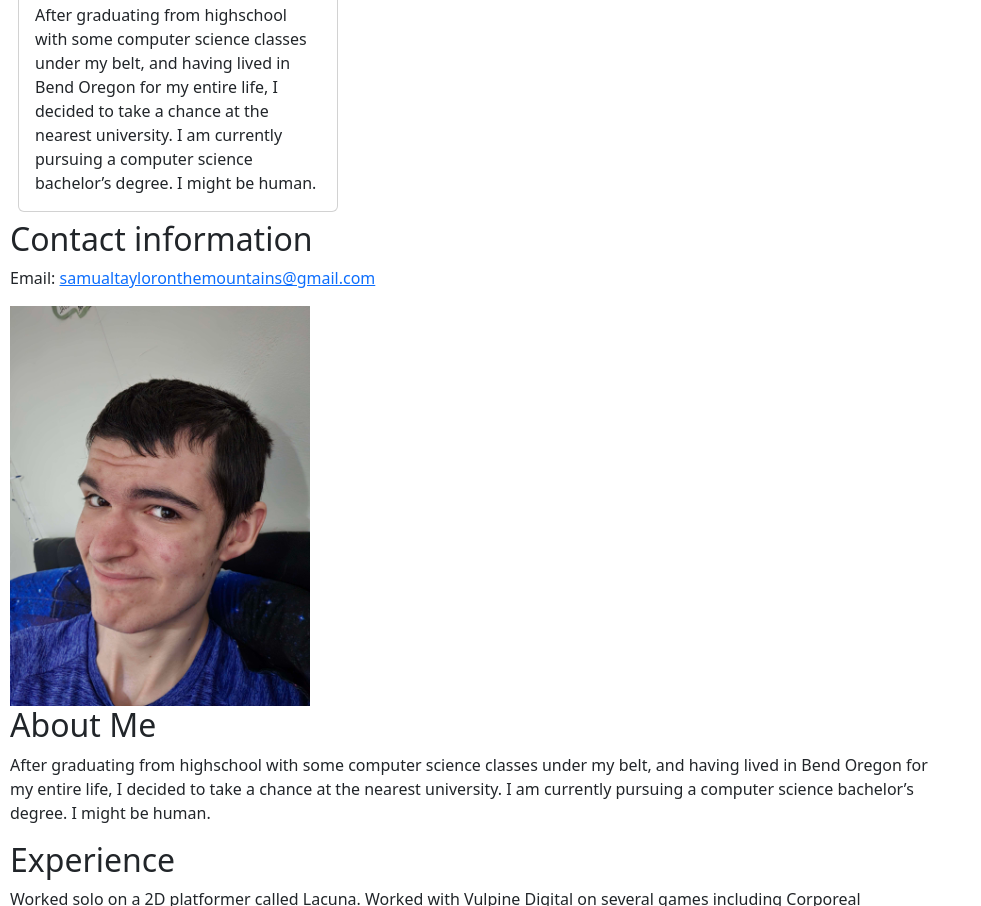
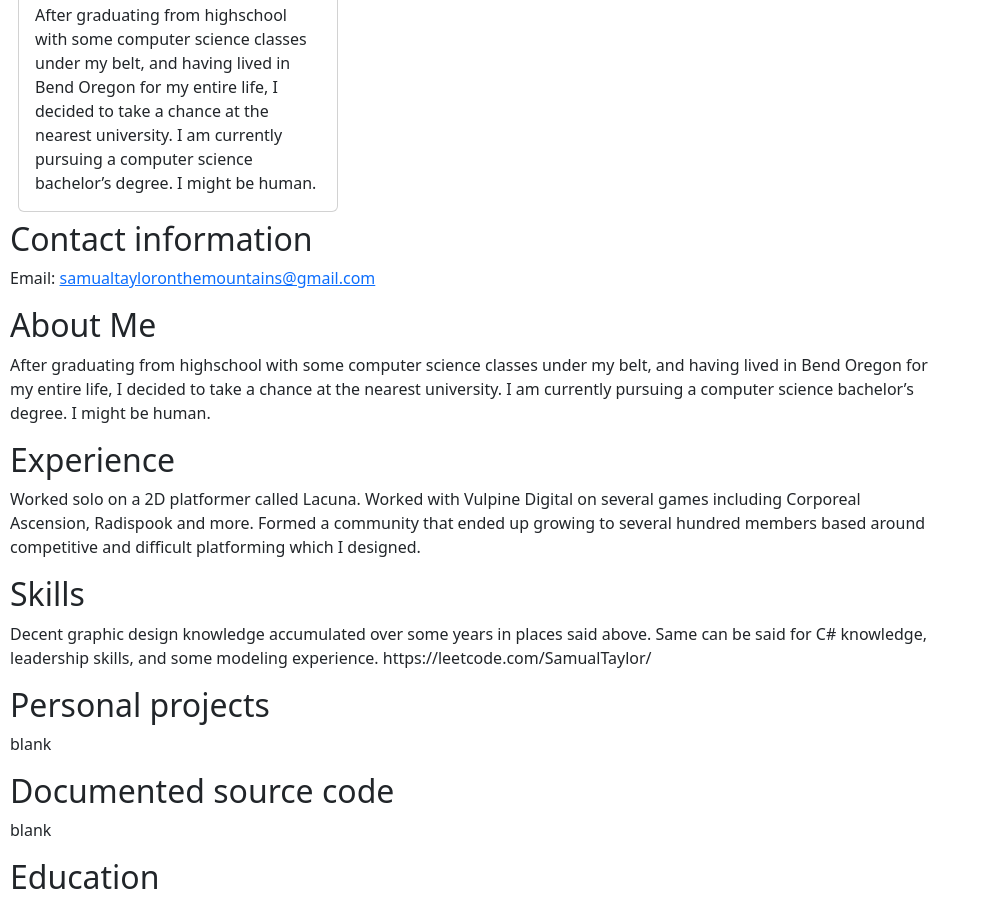
Before and after one commit to SamualT000/SamualT000.github.io, a website: page index.html in a window 1280 px wide. Shown: the part 488-1394 px from the top of the page, without its empty margins (0-981 px from the left). Drawn offline with Linux system fonts and the light colour scheme.

Commit message:
deleted dupe pfp

```diff
--- a/index.html
+++ b/index.html
@@ -18,9 +18,6 @@
     <div>
         <h2>Contact information</h2>
         <p>Email: <a href="mailto:samualtayloronthemountains@gmail.com" target="_blank">samualtayloronthemountains@gmail.com</a><p>
-    </div>
-    <div>
-    <img src="images/Face.jpg" width = 300/>
     </div>
     <div>
         <h2>About Me</h2>
```
